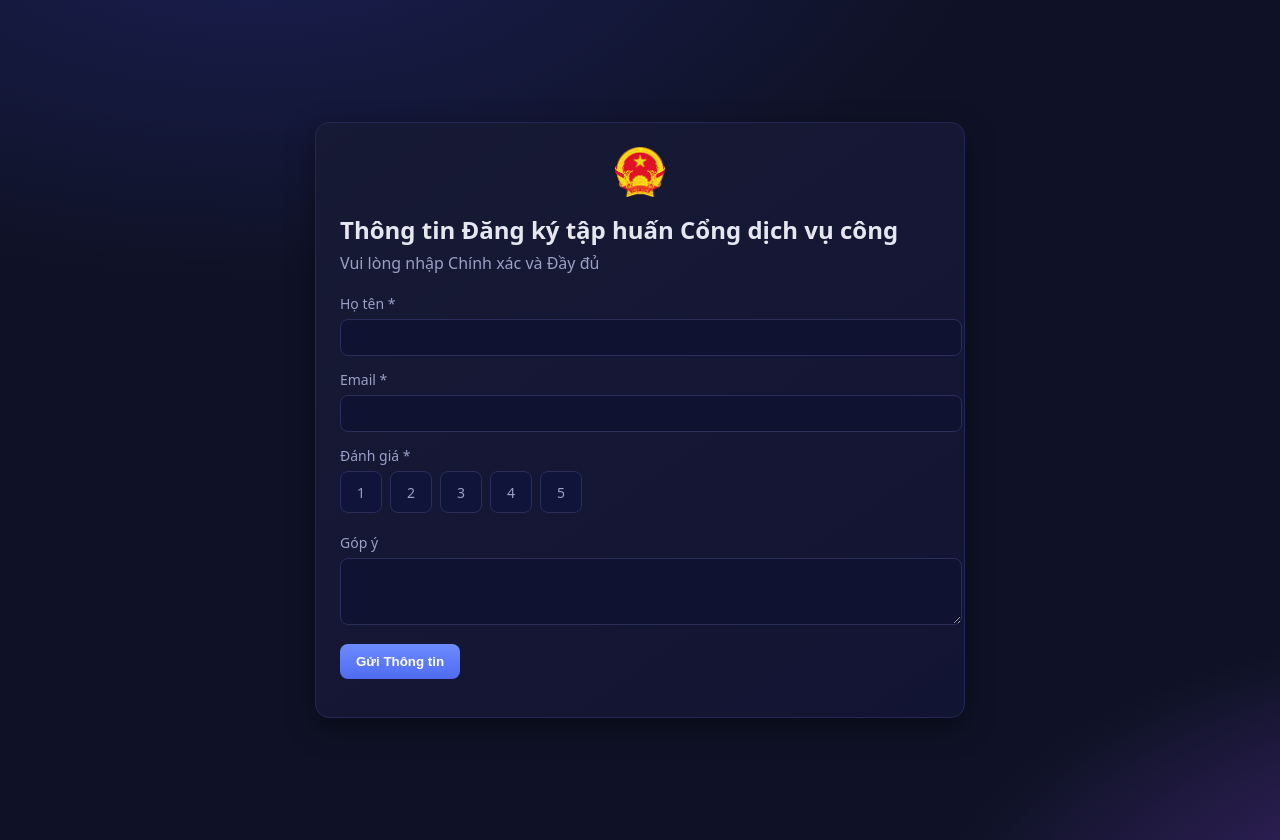
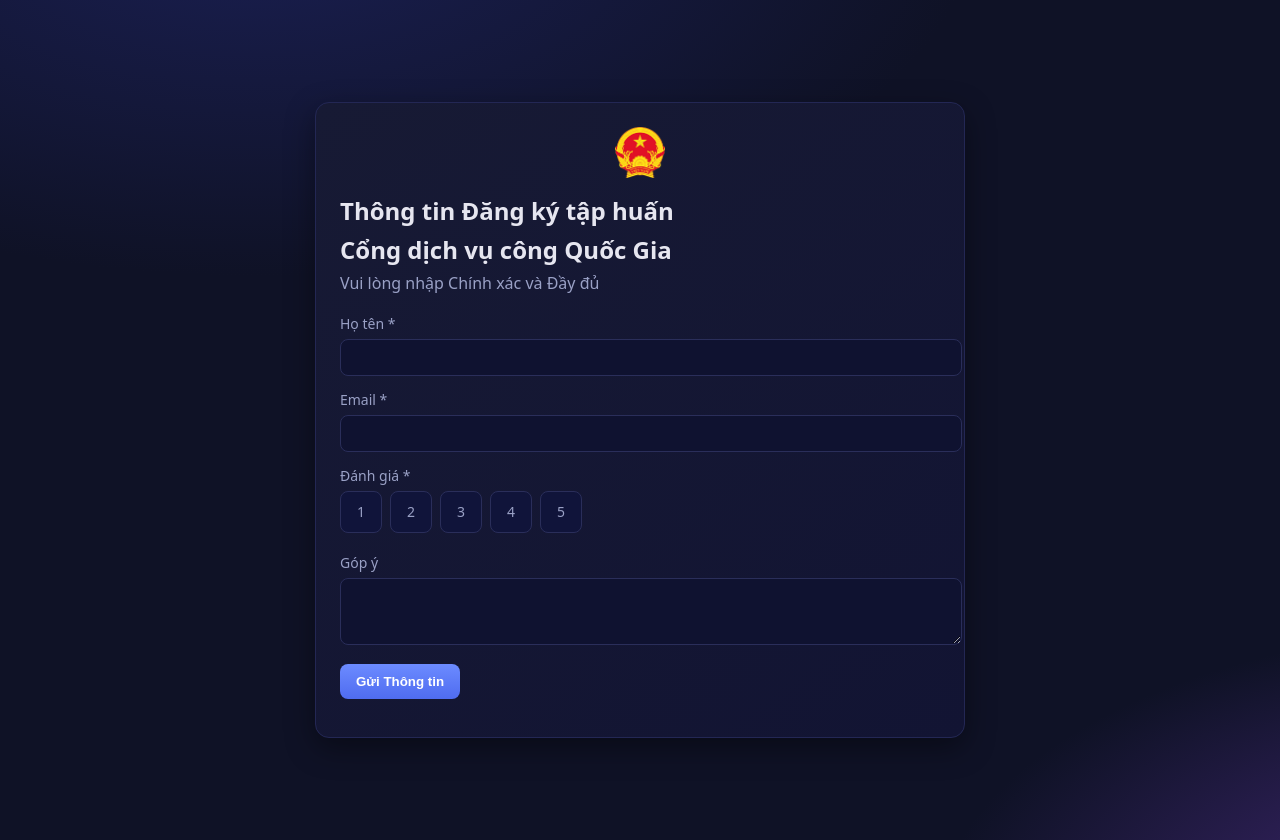
Before and after one commit to lethanhnghihaiphong/khao-sat-2025, a plain HTML site: page index.html in a window 1280 px wide. Drawn offline with Linux system fonts and the light colour scheme.

Commit message:
update code

```diff
--- a/index.html
+++ b/index.html
@@ -1,7 +1,6 @@
 <!doctype html>
 <html lang="vi">
 <link rel="icon" type="images/quochuy.png" href="quochuy.png">
-
 <head>
   <meta charset="utf-8">
   <meta name="viewport" content="width=device-width,initial-scale=1">
@@ -14,7 +13,8 @@
         <img src="images/quochuy.png" alt="quochuy" class="logo">
 
       <div class="card__header">
-        <h1> Thông tin Đăng ký tập huấn Cổng dịch vụ công </h1>
+        <h1> Thông tin Đăng ký tập huấn</h1>
+        <h1> Cổng dịch vụ công Quốc Gia</h1>
         <p>Vui lòng nhập Chính xác và Đầy đủ</p>
       </div>
 
```
